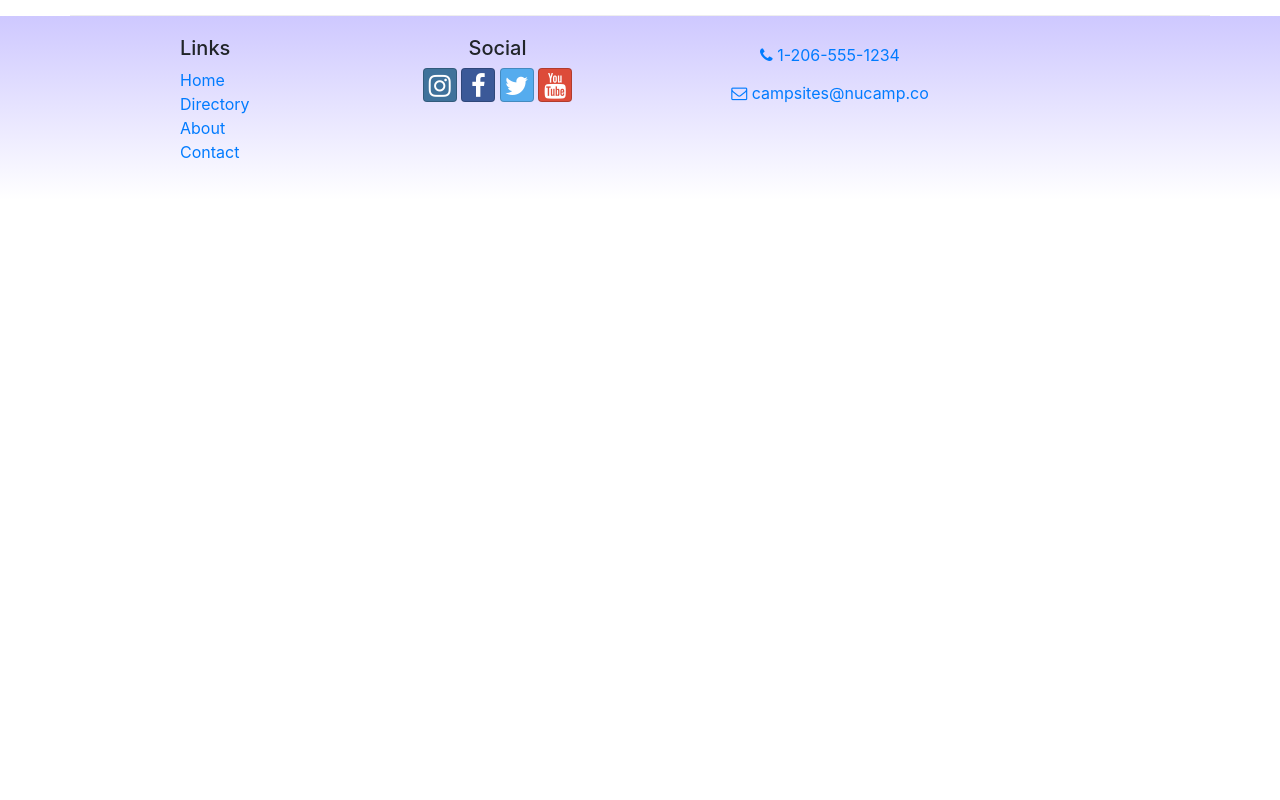
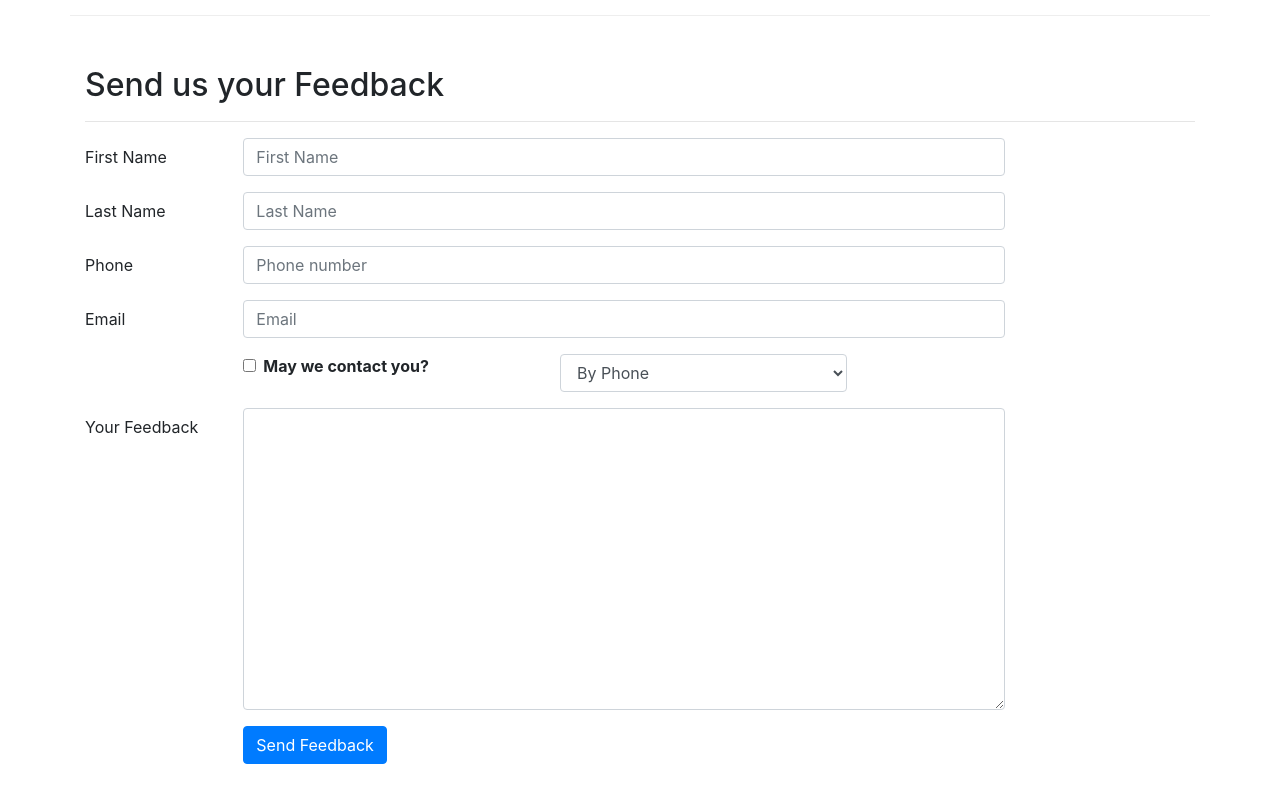
Before and after one commit to MarquesDragan/CampNuRea, a React (Create React App) app: page /contactus in a window 1280 px wide. Shown: the part 660-1460 px from the top of the page. Before the commit the page ends 860 px from the top, so only its background shows below. Built offline with nearby package versions, Linux system fonts and the light colour scheme.

Commit message:
Controlled Forms

```diff
--- a/src/components/ContactComponent.js
+++ b/src/components/ContactComponent.js
@@ -1,8 +1,43 @@
-import React from 'react';
-import { Breadcrumb, BreadcrumbItem } from 'reactstrap';
+import React, { Component }  from 'react';
+import { Breadcrumb, BreadcrumbItem, Button, Form, FormGroup, Label, Input, Col, } from 'reactstrap';
 import { Link } from 'react-router-dom';
 
-function Contact(props) {
+class Contact extends Component {
+    constructor(props) {
+        super(props);
+
+        this.state = {
+            firstName: '',
+            lastName: '',
+            phoneNum: '',
+            email: '',
+            agree: false,
+            contactType: 'By Phone',
+            feedback: ''
+        };
+
+        this.handleInputChange = this.handleInputChange.bind(this);
+        this.handleSubmit = this.handleSubmit.bind(this);
+    }
+
+    handleInputChange(event) {
+        const target = event.target;
+        const value = target.type === 'checkbox' ? target.checked : target.value;
+        const name = target.name;
+
+        this.setState({
+          [name]: value
+        });
+    }
+
+    handleSubmit(event) {
+        console.log('Current state is: ' + JSON.stringify(this.state));
+        alert('Current state is: ' + JSON.stringify(this.state));
+        event.preventDefault();
+    }
+
+    render(){
+
     return (
         <div className="container">
             <div className="row">
@@ -30,8 +65,94 @@
                     <a role="button" className="btn btn-link" href="mailto:fakeemail@fakeemail.co"><i className="fa fa-envelope-o"></i> campsites@nucamp.co</a>
                 </div>
             </div>
-        </div>
-    );
+
+            <div className="row row-content">
+                   <div className="col-12">
+                      <h2>Send us your Feedback</h2>
+                      <hr />
+                   </div>
+                    <div className="col-md-10">
+                        <Form onSubmit={this.handleSubmit}>
+                            <FormGroup row>
+                                <Label htmlFor="firstName" md={2}>First Name</Label>
+                                <Col md={10}>
+                                    <Input type="text" id="firstName" name="firstName"
+                                        placeholder="First Name"
+                                        value={this.state.firstName}
+                                        onChange={this.handleInputChange} />
+                                </Col>
+                            </FormGroup>
+                            <FormGroup row>
+                                <Label htmlFor="lastName" md={2}>Last Name</Label>
+                                <Col md={10}>
+                                    <Input type="text" id="lastName" name="lastName"
+                                        placeholder="Last Name"
+                                        value={this.state.lastName}
+                                        onChange={this.handleInputChange} />
+                                </Col>
+                            </FormGroup>
+                            <FormGroup row>
+                                <Label htmlFor="phoneNum" md={2}>Phone</Label>
+                                <Col md={10}>
+                                    <Input type="tel" id="phoneNum" name="phoneNum"
+                                        placeholder="Phone number"
+                                        value={this.state.phoneNum}
+                                        onChange={this.handleInputChange} />
+                                </Col>
+                            </FormGroup>
+                            <FormGroup row>
+                                <Label htmlFor="email" md={2}>Email</Label>
+                                <Col md={10}>
+                                    <Input type="email" id="email" name="email"
+                                        placeholder="Email"
+                                        value={this.state.email}
+                                        onChange={this.handleInputChange} />
+                                </Col>
+                            </FormGroup>
+                            <FormGroup row>
+                                <Col md={{size: 4, offset: 2}}>
+                                    <FormGroup check>
+                                        <Label check>
+                                            <Input type="checkbox"
+                                                name="agree"
+                                                checked={this.state.agree}
+                                                onChange={this.handleInputChange} /> {' '}
+                                            <strong>May we contact you?</strong>
+                                        </Label>
+                                    </FormGroup>
+                                </Col>
+                                <Col md={4}>
+                                    <Input type="select" name="contactType"
+                                            value={this.state.contactType}
+                                            onChange={this.handleInputChange}>
+                                        <option>By Phone</option>
+                                        <option>By Email</option>
+                                    </Input>
+                                </Col>
+                            </FormGroup>
+                            <FormGroup row>
+                                <Label htmlFor="feedback" md={2}>Your Feedback</Label>
+                                <Col md={10}>
+                                    <Input type="textarea" id="feedback" name="feedback"
+                                        rows="12"
+                                        value={this.state.feedback}
+                                        onChange={this.handleInputChange}></Input>
+                                </Col>
+                            </FormGroup>
+                            <FormGroup row>
+                                <Col md={{size: 10, offset: 2}}>
+                                    <Button type="submit" color="primary">
+                                        Send Feedback
+                                    </Button>
+                                </Col>
+                            </FormGroup>
+                        </Form>
+                    </div>
+                </div>
+            </div>
+        );
+    }
 }
 
+
 export default Contact;
```
